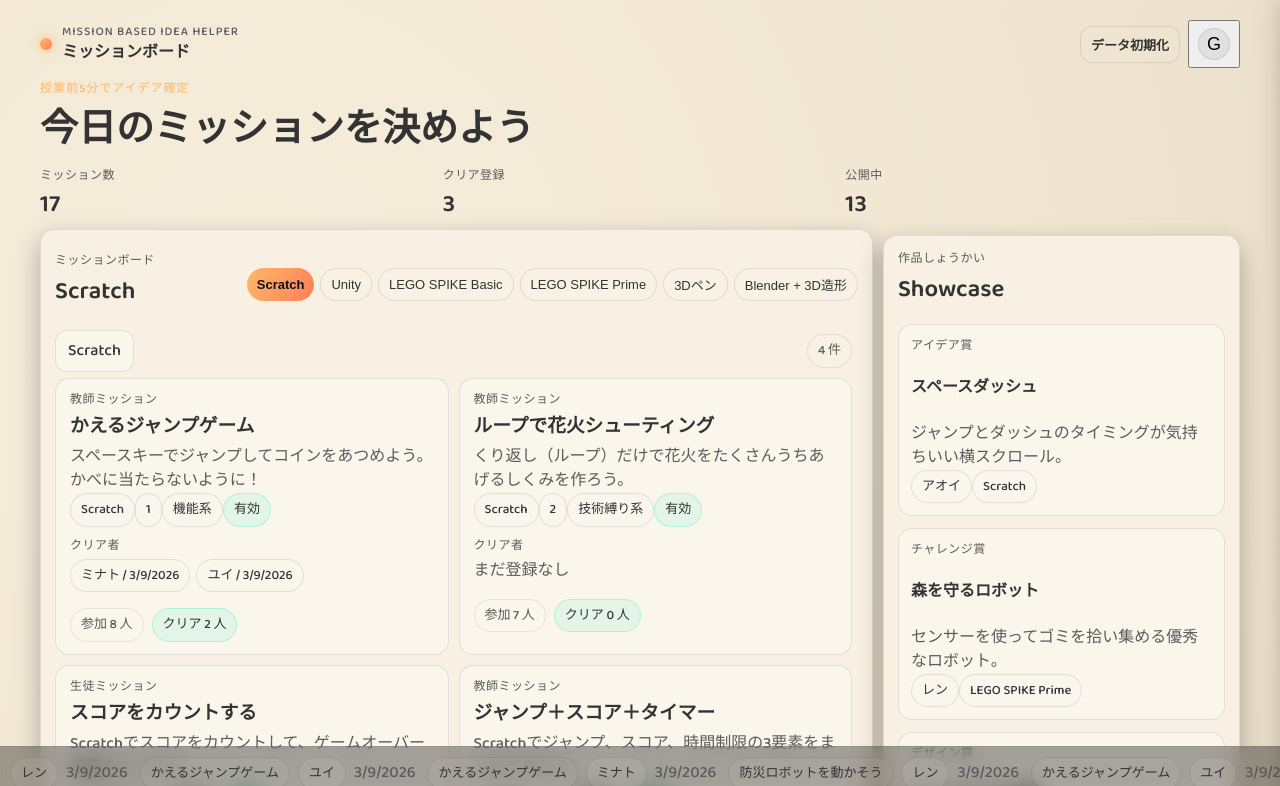
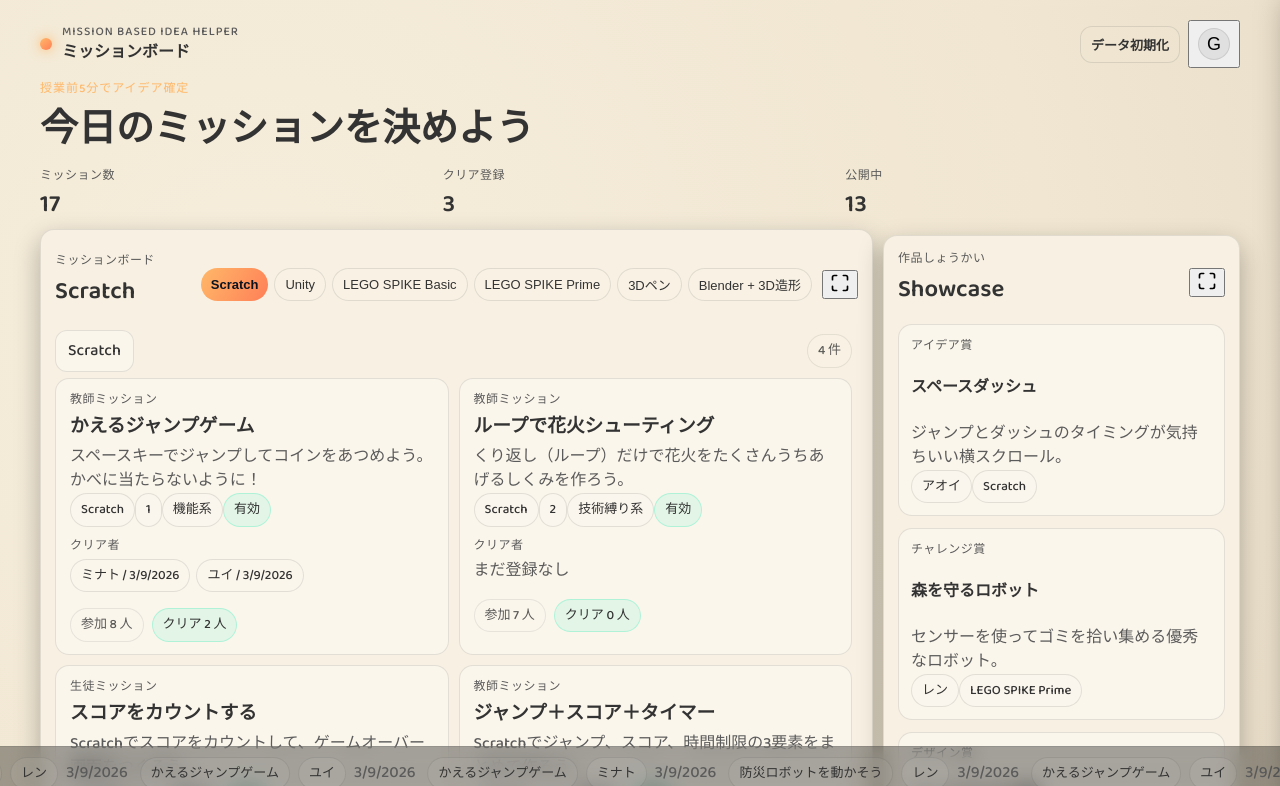
Before and after one commit to nico0748/mission-board, a React (Vite) app: page / in a window 1280 px wide. Shown: the top 786 px of the page. Built offline with nearby package versions, Linux system fonts and the light colour scheme.

Commit message:
feat: ボードの最大化・最小化機能を追加

```diff
--- /dev/null
+++ b/src/components/icons/MaximizeIcon.tsx
@@ -0,0 +1,22 @@
+import React from 'react';
+
+export const MaximizeIcon: React.FC<{ size?: number; className?: string }> = ({
+  size = 20,
+  className = '',
+}) => {
+  return (
+    <svg
+      width={size}
+      height={size}
+      viewBox="0 0 24 24"
+      fill="none"
+      stroke="currentColor"
+      strokeWidth="2"
+      strokeLinecap="round"
+      strokeLinejoin="round"
+      className={className}
+    >
+      <path d="M8 3H5a2 2 0 0 0-2 2v3m18 0V5a2 2 0 0 0-2-2h-3m0 18h3a2 2 0 0 0 2-2v-3M3 16v3a2 2 0 0 0 2 2h3" />
+    </svg>
+  );
+};
--- /dev/null
+++ b/src/components/icons/MinimizeIcon.tsx
@@ -0,0 +1,22 @@
+import React from 'react';
+
+export const MinimizeIcon: React.FC<{ size?: number; className?: string }> = ({
+  size = 20,
+  className = '',
+}) => {
+  return (
+    <svg
+      width={size}
+      height={size}
+      viewBox="0 0 24 24"
+      fill="none"
+      stroke="currentColor"
+      strokeWidth="2"
+      strokeLinecap="round"
+      strokeLinejoin="round"
+      className={className}
+    >
+      <path d="M8 3v3a2 2 0 0 1-2 2H3m18 0h-3a2 2 0 0 1-2-2V3m0 18v-3a2 2 0 0 1 2-2h3M3 16h3a2 2 0 0 1 2 2v3" />
+    </svg>
+  );
+};
--- a/src/components/organisms/ShowcaseGrid.tsx
+++ b/src/components/organisms/ShowcaseGrid.tsx
@@ -1,14 +1,31 @@
-import React from 'react';
+import React, { useRef } from 'react';
 import { Tag } from '../atoms/Tag';
+import { MaximizeIcon } from '../icons/MaximizeIcon';
+import { MinimizeIcon } from '../icons/MinimizeIcon';
+import { useFullscreen } from '../../hooks/useFullscreen';
 import type { ShowcaseEntry } from '../../types';
 import './organisms.css';
 
-export const ShowcaseGrid: React.FC<{ items: ShowcaseEntry[] }> = ({ items }) => (
-  <section className="panel showcase">
+export const ShowcaseGrid: React.FC<{ items: ShowcaseEntry[] }> = ({ items }) => {
+  const showcaseRef = useRef<HTMLElement>(null);
+  const { isFullscreen, toggleFullscreen } = useFullscreen(showcaseRef);
+
+  return (
+    <section className="panel showcase" ref={showcaseRef}>
       <div className="panel-header">
         <div>
           <p className="label">作品しょうかい</p>
           <h2>Showcase</h2>
+        </div>
+        <div className="header-actions">
+          <button
+            className="icon-button"
+            onClick={toggleFullscreen}
+            title={isFullscreen ? '全画面終了' : '全画面表示'}
+            aria-label={isFullscreen ? '全画面終了' : '全画面表示'}
+          >
+            {isFullscreen ? <MinimizeIcon /> : <MaximizeIcon />}
+          </button>
         </div>
       </div>
       <div className="showcase-grid">
@@ -26,3 +43,4 @@
       </div>
     </section>
   );
+};
--- a/src/components/templates/MissionBoard.tsx
+++ b/src/components/templates/MissionBoard.tsx
@@ -1,6 +1,9 @@
-import React from 'react';
+import { useRef } from 'react';
 import { MissionCard } from '../organisms/MissionCard';
 import { Tag } from '../atoms/Tag';
+import { MaximizeIcon } from '../icons/MaximizeIcon';
+import { MinimizeIcon } from '../icons/MinimizeIcon';
+import { useFullscreen } from '../../hooks/useFullscreen';
 import type { Course, Mission, Role } from '../../types';
 
 type Props = {
@@ -24,13 +27,17 @@
   onDelete,
   onClear
 }) => {
+  const boardRef = useRef<HTMLElement>(null);
+  const { isFullscreen, toggleFullscreen } = useFullscreen(boardRef);
+
   return (
-    <section className="panel board" id="board">
+    <section className="panel board" id="board" ref={boardRef}>
       <div className="panel-header sticky">
         <div>
           <p className="label">ミッションボード</p>
           <h2>{courses[activeIndex]}</h2>
         </div>
+        <div className="header-actions">
           <div className="pill-row course-tabs">
             {courses.map((c, idx) => (
               <button
@@ -41,6 +48,15 @@
                 {c}
               </button>
             ))}
+          </div>
+          <button
+            className="icon-button"
+            onClick={toggleFullscreen}
+            title={isFullscreen ? '全画面終了' : '全画面表示'}
+            aria-label={isFullscreen ? '全画面終了' : '全画面表示'}
+          >
+            {isFullscreen ? <MinimizeIcon /> : <MaximizeIcon />}
+          </button>
         </div>
       </div>
 
--- /dev/null
+++ b/src/hooks/useFullscreen.ts
@@ -0,0 +1,30 @@
+import { useState, useCallback, useEffect, RefObject } from 'react';
+
+export function useFullscreen(ref: RefObject<HTMLElement>) {
+  const [isFullscreen, setIsFullscreen] = useState(false);
+
+  const toggleFullscreen = useCallback(() => {
+    if (!ref.current) return;
+
+    if (!document.fullscreenElement) {
+      ref.current.requestFullscreen().catch((err) => {
+        console.error(`Error attempting to enable fullscreen: ${err.message} (${err.name})`);
+      });
+    } else {
+      document.exitFullscreen();
+    }
+  }, [ref]);
+
+  useEffect(() => {
+    const handleFullscreenChange = () => {
+      setIsFullscreen(!!document.fullscreenElement);
+    };
+
+    document.addEventListener('fullscreenchange', handleFullscreenChange);
+    return () => {
+      document.removeEventListener('fullscreenchange', handleFullscreenChange);
+    };
+  }, []);
+
+  return { isFullscreen, toggleFullscreen };
+}
--- a/src/styles/app.css
+++ b/src/styles/app.css
@@ -90,7 +90,9 @@
   font-size: clamp(28px, 3.4vw, 38px);
 }
 
-.furigana { display: none; }
+.furigana {
+  display: none;
+}
 
 .lede {
   display: none;
@@ -149,6 +151,14 @@
   align-items: center;
   gap: 12px;
   flex-wrap: wrap;
+}
+
+.header-actions {
+  display: flex;
+  align-items: center;
+  gap: 10px;
+  margin-left: auto;
+  /* Push to the right */
 }
 
 .panel-header.sticky {
@@ -403,12 +413,15 @@
   .layout {
     grid-template-columns: 1fr;
   }
+
   .hero {
     grid-template-columns: 1fr;
   }
+
   .board-carousel {
     grid-template-columns: 1fr;
   }
+
   .carousel-btn {
     display: none;
   }
```
Also changed, not shown: src/App.css (+16 -0 lines). Lines whose indentation alone changed are shown as unchanged.
